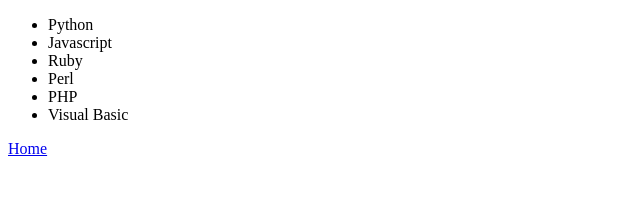
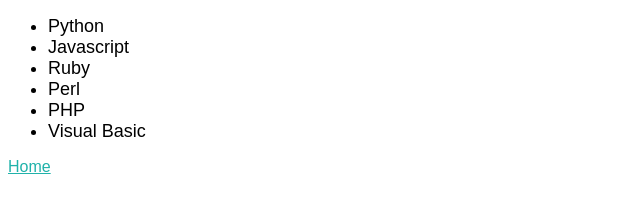
Before and after one commit to chungzheng/picasso, a plain HTML site: page unit-5/5.02.5 Dividing the Site/scripting.html in a window 1280 px wide. Shown: the whole page, without its empty margins (0-640 px from the left). Drawn offline with Linux system fonts and the light colour scheme.

Commit message:
Update scripting.html

```diff
--- a/unit-5/5.02.5 Dividing the Site/scripting.html
+++ b/unit-5/5.02.5 Dividing the Site/scripting.html
@@ -2,7 +2,7 @@
 <html>
     <head>
         <title>Scripting</title>
-		<link rel="stylesheet" type="text/cass" href="style.css">
+		<link rel="stylesheet" type="text/css" href="style.css">
     </head>
 
     <body>
```
